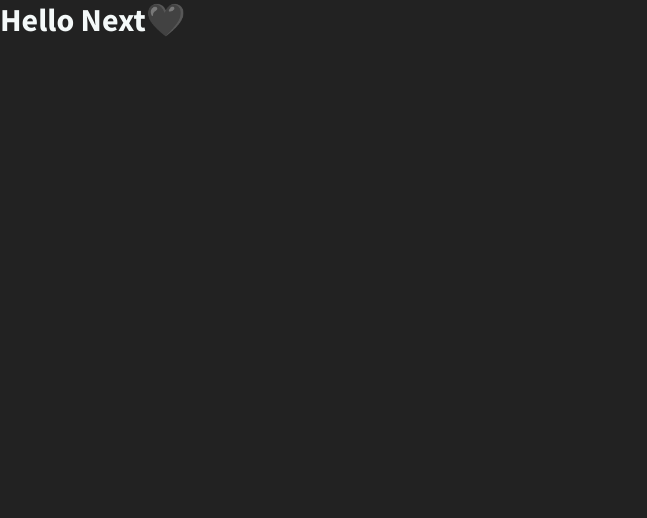
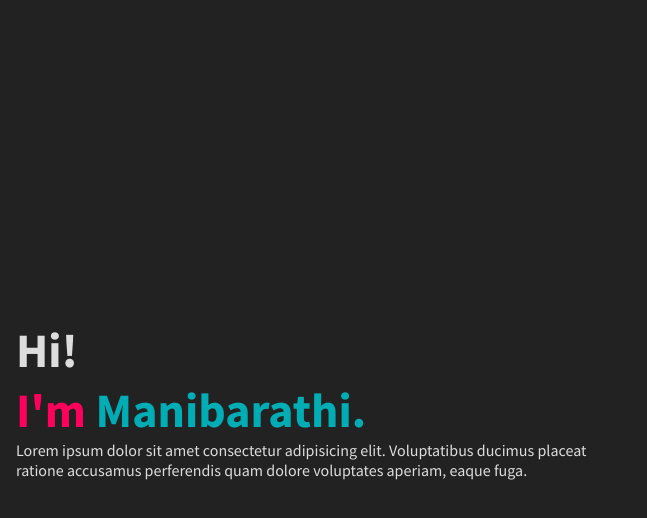
Before and after one commit to mani-barathi/mezelf, a Next.js app: page / in a window 1280 px wide. Shown: the top 518 px of the page, without its empty margins (0-647 px from the left). Built offline with nearby package versions, Linux system fonts and the light colour scheme.

Commit message:
intro section

```diff
--- a/pages/_app.js
+++ b/pages/_app.js
@@ -1,7 +1,7 @@
 import Head from 'next/head'
 
 import styled from 'styled-components'
-import GlobalStyle from '../styles/GlobalStyles'
+import GlobalStyle from '@/styles/GlobalStyles'
 
 function MyApp({ Component, pageProps }) {
   return (
--- a/pages/index.js
+++ b/pages/index.js
@@ -2,8 +2,35 @@ import styled from 'styled-components'
 
 export default function Home() {
   return (
-
-    <h1>Hello Next🖤</h1>
-
+    <Wrapper>
+      <Contianer>
+        <Text large>Hi!</Text>
+        <Text large textPink inline>I'm </Text>
+        <Text large textBlue inline>Manibarathi.</Text>
+        <p style={{ maxWidth: '600px' }} >Lorem ipsum dolor sit amet consectetur adipisicing elit. Voluptatibus ducimus placeat ratione accusamus perferendis quam dolore voluptates aperiam, eaque fuga.</p>
+      </Contianer>
+    </Wrapper>
   )
 }
+
+const Wrapper = styled.div`
+    min-height:100vh;
+    display:flex;
+    justify-context:center;
+    align-items:center;
+`
+const Contianer = styled.div`
+    padding:1rem;
+    @media screen and (max-width:600px){
+        text-align:center;
+    }
+`
+const Text = styled.h3`
+    color:var(--${props => props.textBlue ? 'textBlue' : props.textPink ? 'textPink' : 'textGrey'});
+    display:${props => props.inline ? 'inline' : 'block'};
+    font-size:${props => props.medium ? '1.5rem' : props.large ? '3rem' : '1rem'};
+
+    @media screen and (max-width:400px){
+      font-size:${props => props.medium ? '1.3rem' : props.large ? '2.4rem' : '1rem'};
+    }
+`
--- a/styles/GlobalStyles.js
+++ b/styles/GlobalStyles.js
@@ -9,15 +9,17 @@ const GlobalStyle = createGlobalStyle`
     }
     :root {
         --darkBg: #222222;
-        --textWhite: #f4f9f9;
+        --textWhite: #f6f6f6;
+        --textGrey: #DDDDDD;
         --textPink: #ff005c;
+        --textBlue: #00adb5;
 
     }
     body{
         width:100%;
         min-height:100vh;
         background:var(--darkBg);
-        color:var(--textWhite);
+        color:var(--textGrey);
         font-family:  'Source Sans Pro', -apple-system, BlinkMacSystemFont, 'Segoe UI', Roboto, Oxygen, Ubuntu, Cantarell, 'Open Sans', 'Helvetica Neue', sans-serif;
     }
 
```
Also changed, not shown: jsconfig.json (added, +13 -0 lines), 1 other file (tests, documents, lock files or other folders).
